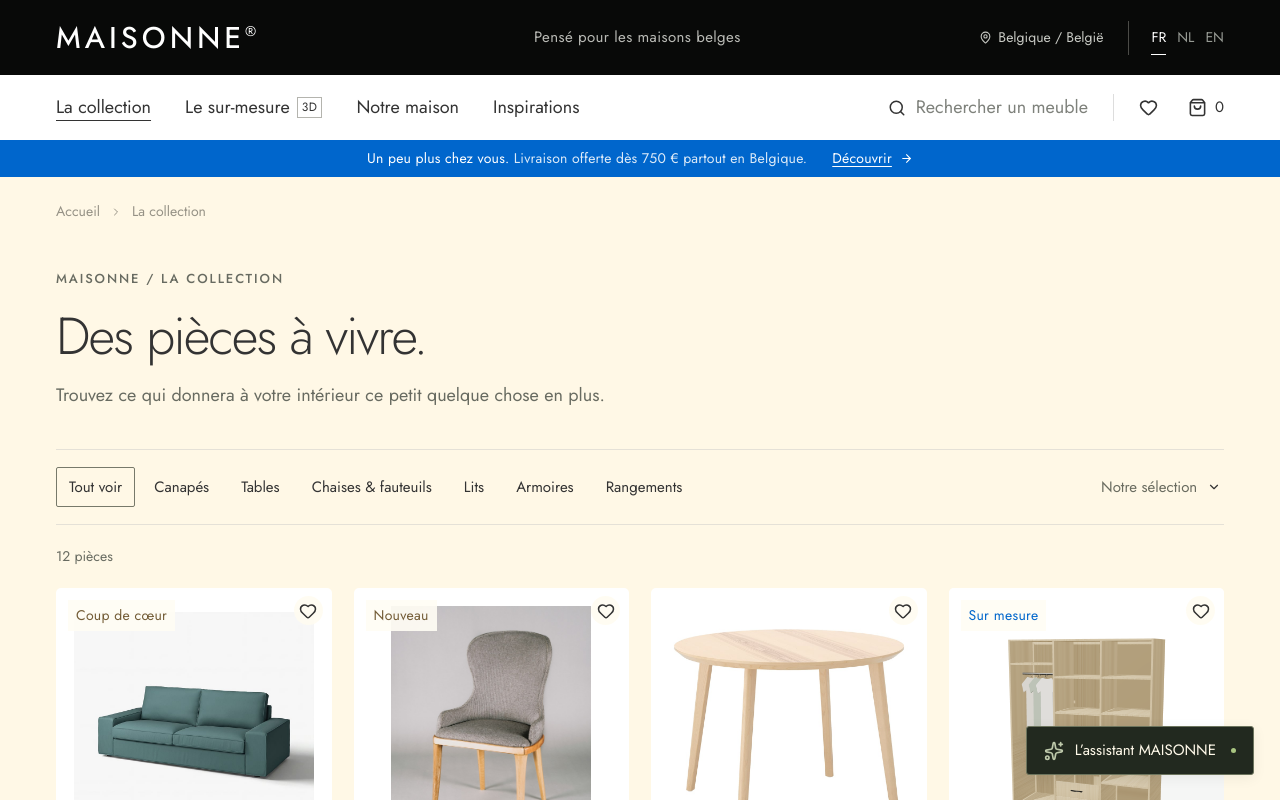
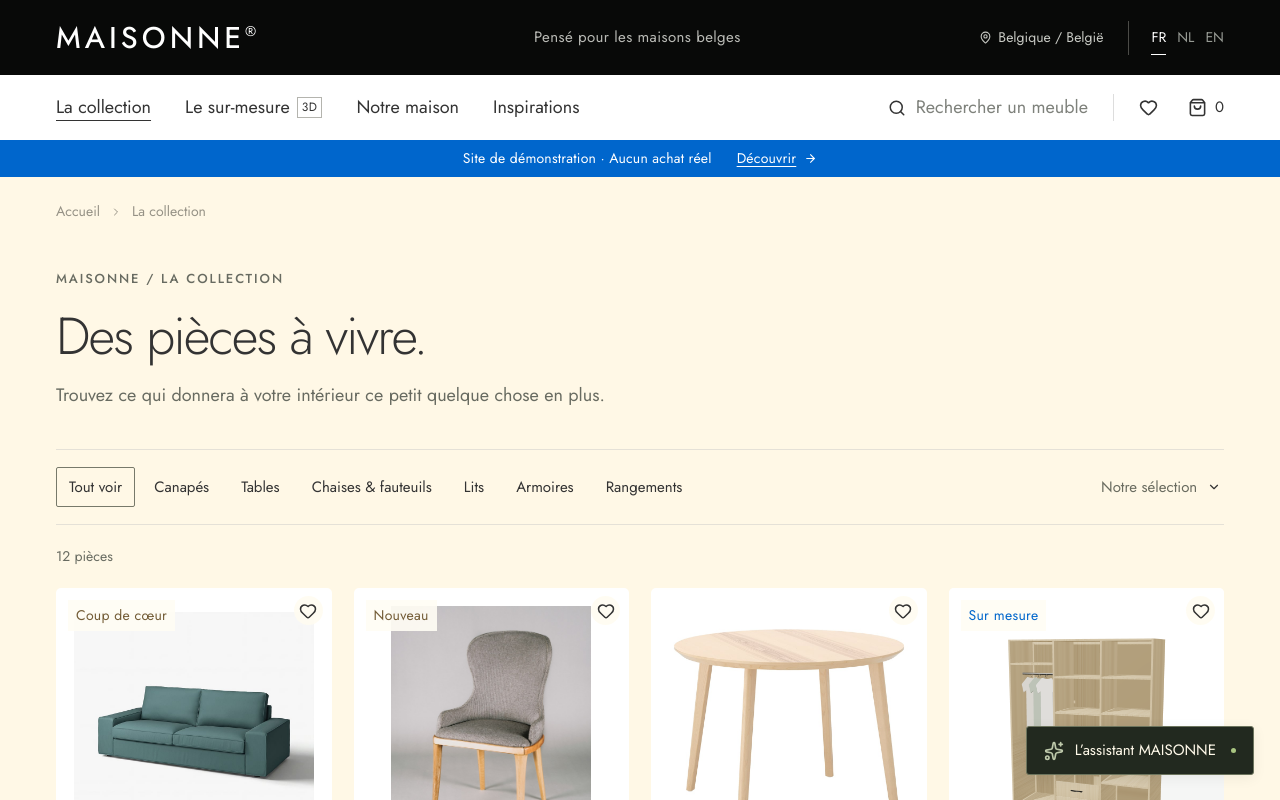
Before and after one commit to mishpesh/maisonne_hunt, a React (Vite) app: page /collection in a window 1280 px wide. Shown: the top 800 px of the page. Built offline with nearby package versions, Linux system fonts and the light colour scheme.

Commit message:
Sync MAISONNE concept refresh

```diff
--- a/src/components/Header.tsx
+++ b/src/components/Header.tsx
@@ -128,13 +128,7 @@ export default function Header() {
         )}
       </header>
       <div className="announcement">
-        <span>
-          {t("announcement")}
-          <span className="announcement-detail">
-            {" "}
-            {t("announcementDetail")}
-          </span>
-        </span>
+        <span>{t("demo")}</span>
         <Link to="/collection">
           {t("discover")}
           <ArrowRight size={13} />
```
